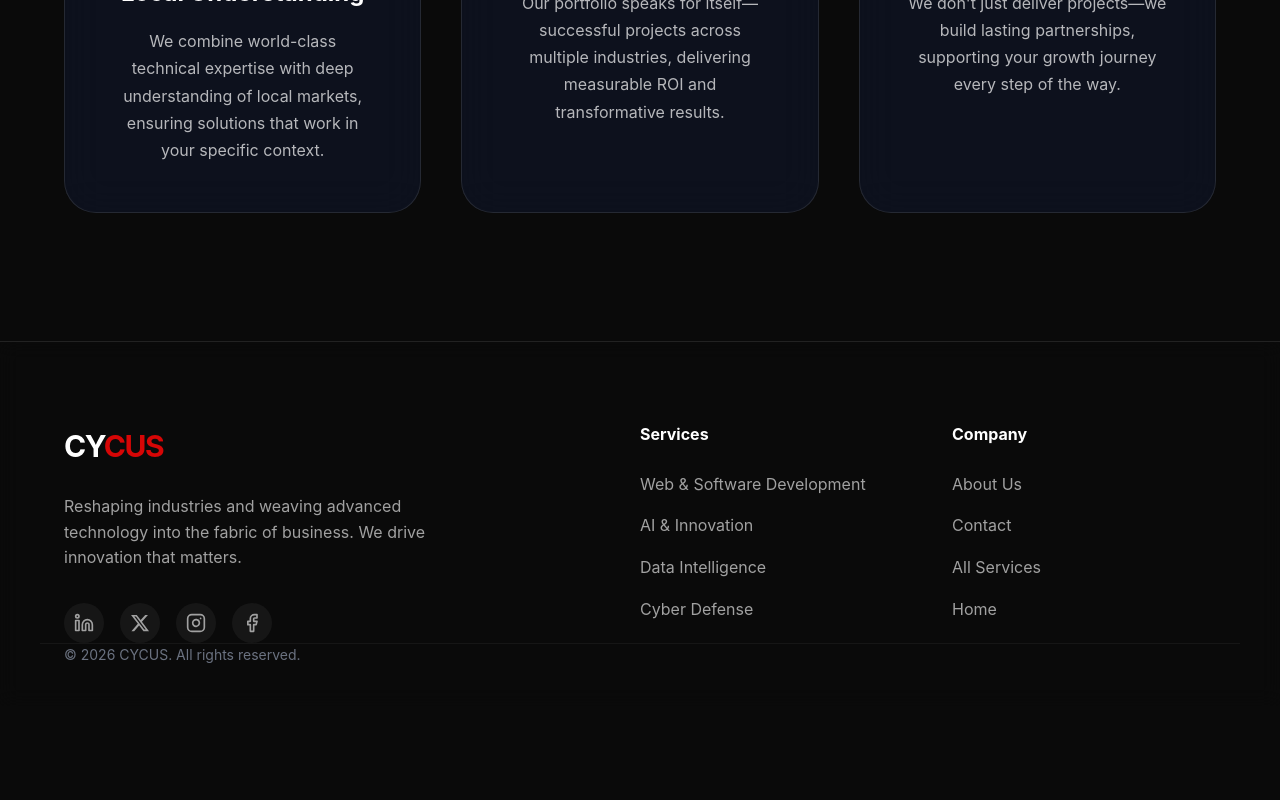
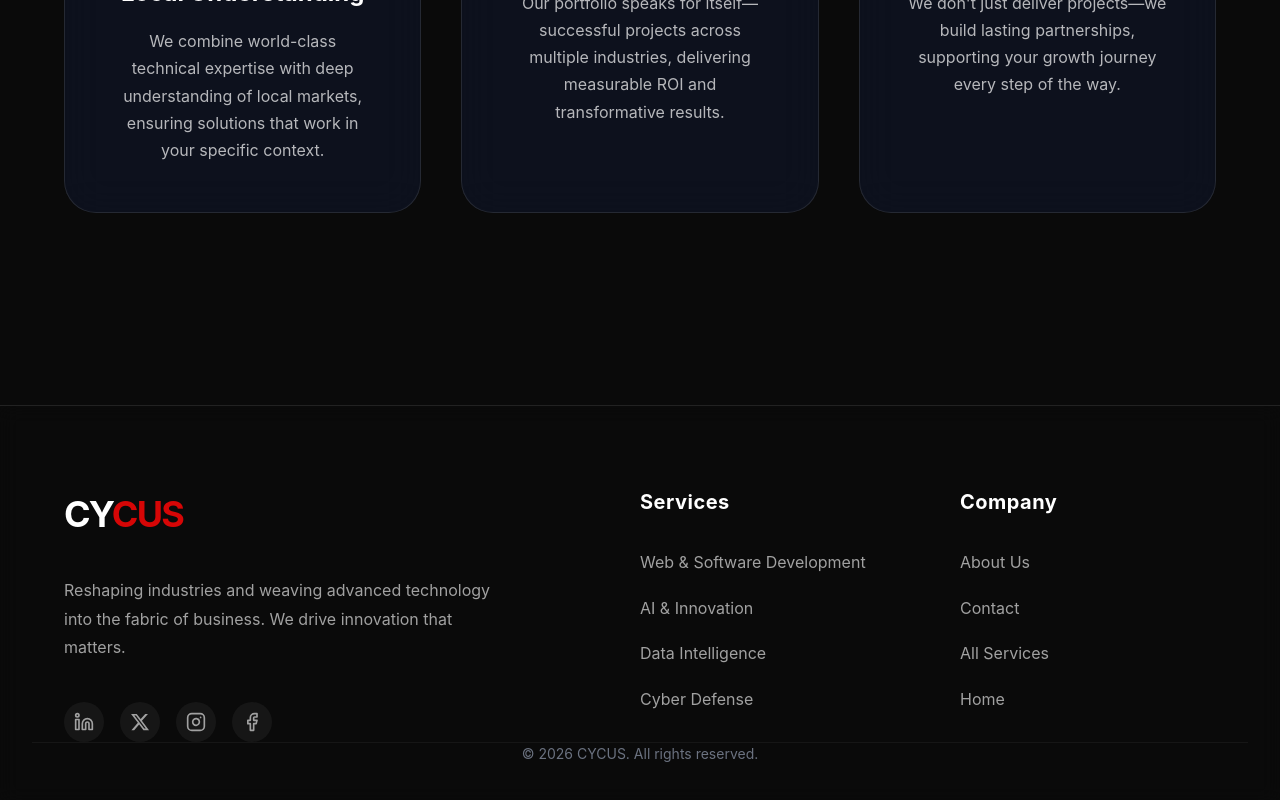
Before and after one commit to NickEinstein1/CYCUS_Website, a React (Vite) app: page /about in a window 1280 px wide. Shown: the part 2991-3791 px from the top of the page. Before the commit the page ends 3697 px from the top, so only its background shows below. Built offline with nearby package versions, Linux system fonts and the light colour scheme.

Commit message:
footer_sync

```diff
--- a/src/components/Footer.css
+++ b/src/components/Footer.css
@@ -1,38 +1,45 @@
 .footer {
-    /* background-color: black; */
     background-color: transparent;
     border-top: 1px solid rgba(255, 255, 255, 0.1);
     backdrop-filter: blur(10px);
-    padding-top: 5rem;
-    padding-bottom: 2.5rem;
+    padding: 5rem 2rem 2.5rem;
+    margin-top: 4rem;
+}
+
+.footer .container {
+    max-width: 1400px;
+    margin: 0 auto;
+    padding: 0 2rem;
 }
 
 .footer-grid {
     display: grid;
     grid-template-columns: 1fr;
-    gap: 3rem;
+    gap: 4rem;
     margin-bottom: 4rem;
 }
 
 @media (min-width: 768px) {
     .footer-grid {
         grid-template-columns: 2fr 1fr 1fr;
+        gap: 4rem;
     }
 }
 
 .footer-brand .logo-link {
-    font-size: 1.875rem;
+    font-size: 2.25rem;
     font-weight: 700;
-    margin-bottom: 1.5rem;
+    margin-bottom: 2rem;
     display: block;
     letter-spacing: -0.05em;
 }
 
 .footer-brand p {
     color: var(--color-text-muted);
-    max-width: 24rem;
-    line-height: 1.6;
-    margin-bottom: 2rem;
+    max-width: 28rem;
+    line-height: 1.8;
+    margin-bottom: 2.5rem;
+    font-size: 1rem;
 }
 
 .social-links {
@@ -59,17 +66,21 @@
 
 .footer h4 {
     font-weight: 700;
-    margin-bottom: 1.5rem;
+    margin-bottom: 2rem;
     color: white;
+    font-size: 1.25rem;
+    letter-spacing: 0.5px;
 }
 
 .footer-links li {
-    margin-bottom: 1rem;
+    margin-bottom: 1.25rem;
 }
 
 .footer-links a {
     color: var(--color-text-muted);
     transition: color 0.3s;
+    font-size: 1rem;
+    line-height: 1.6;
 }
 
 .footer-links a:hover {
@@ -77,20 +88,36 @@
 }
 
 .footer-bottom {
-    padding-top: 2rem;
+    padding-top: 2.5rem;
     border-top: 1px solid rgba(255, 255, 255, 0.05);
     display: flex;
     flex-direction: column;
     gap: 1rem;
     color: #6b7280;
     font-size: 0.875rem;
+    text-align: center;
 }
 
 @media (min-width: 768px) {
     .footer-bottom {
         flex-direction: row;
-        justify-content: space-between;
+        justify-content: center;
         align-items: center;
+        text-align: center;
+    }
+}
+
+@media (max-width: 768px) {
+    .footer {
+        padding: 4rem 1.5rem 2rem;
+    }
+
+    .footer .container {
+        padding: 0 1rem;
+    }
+
+    .footer-grid {
+        gap: 3rem;
     }
 }
 
```
